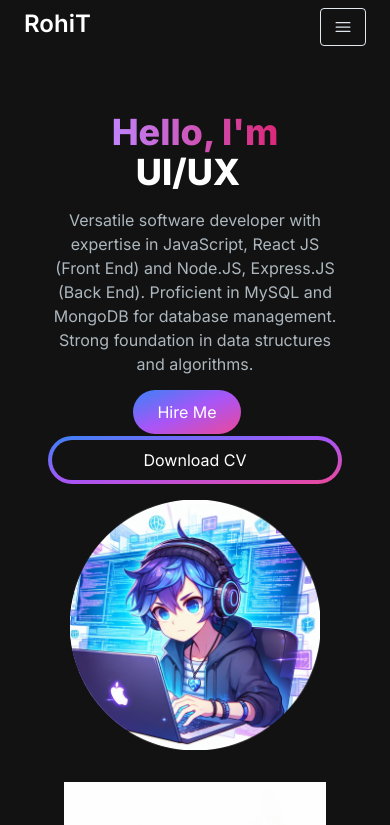
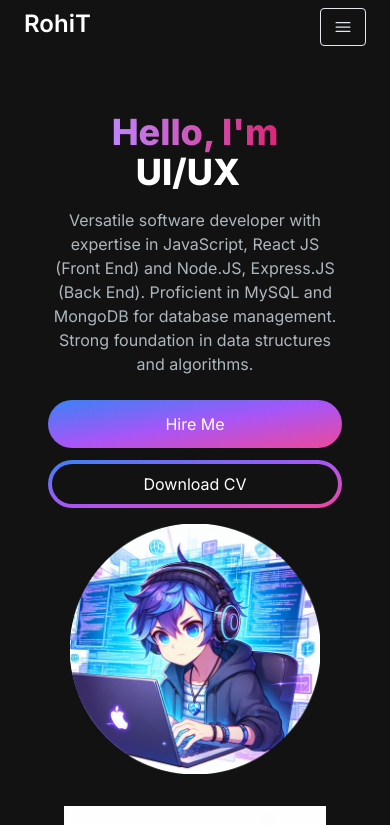
Before and after one commit to rohit-og/portfolio-website, a Next.js app: page / in a window 390 px wide. Shown: the top 825 px of the page. Built offline with nearby package versions, Linux system fonts and the light colour scheme.

Commit message:
fixed button responsiveness

```diff
--- a/app/components/HeroSection.jsx
+++ b/app/components/HeroSection.jsx
@@ -37,7 +37,7 @@ const HeroSection = () => {
           </p>
           <div>
             <a
-              className="px-6 py-3 w-full sm:w-fit rounded-full mr-4 bg-gradient-to-br from-blue-500 via-purple-500 to-pink-500 hover:cursor-pointer text-white"
+              className="block sm:inline-flex px-6 py-3 w-full sm:w-fit rounded-full mr-4 bg-gradient-to-br from-blue-500 via-purple-500 to-pink-500 hover:cursor-pointer text-white"
               href="https://www.linkedin.com/in/rohitog/"
               target="blank"
             >
```
Also changed, not shown: 1 other file (tests, documents, lock files or other folders).
